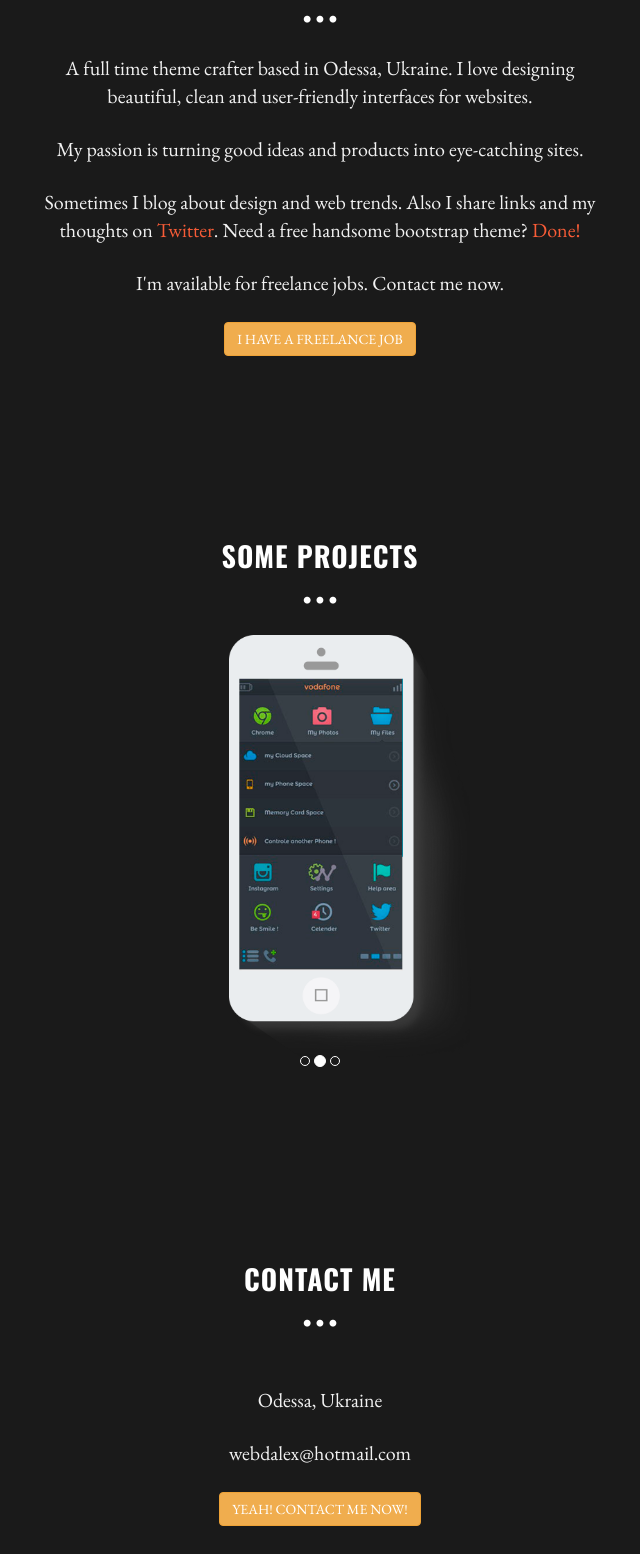
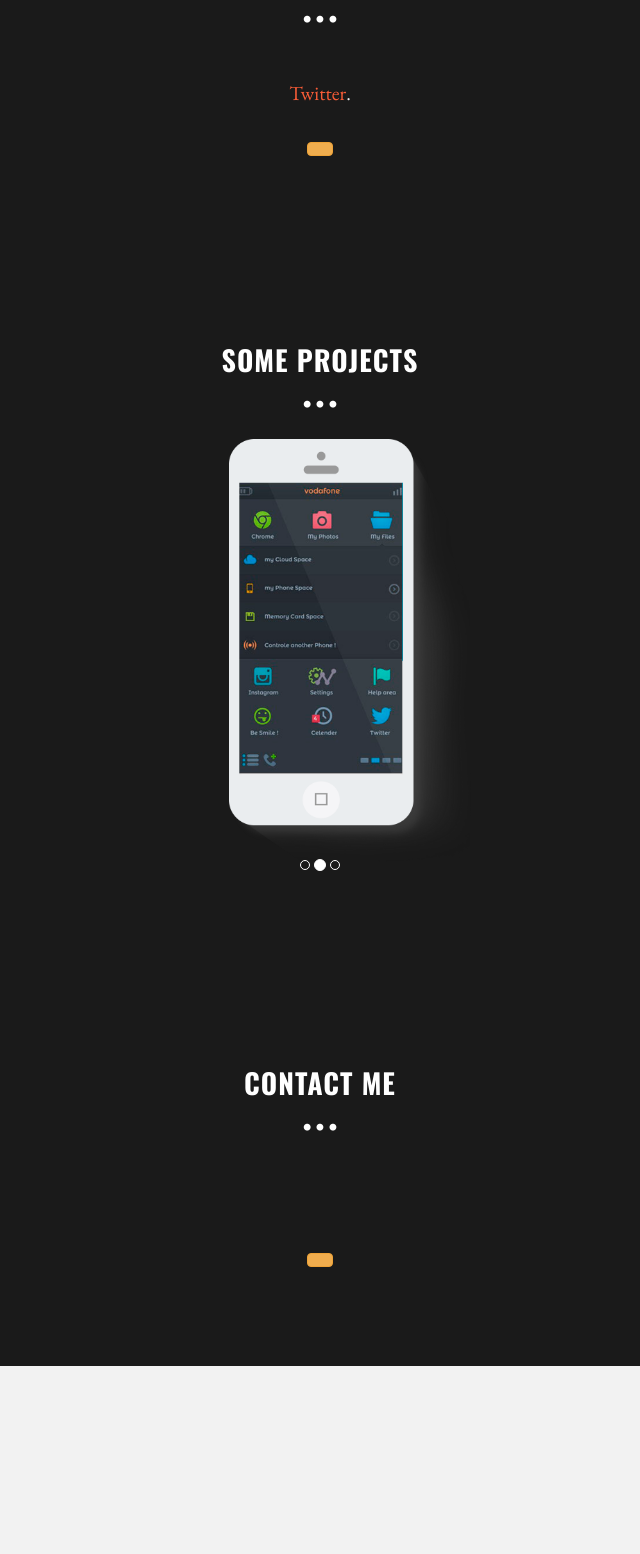
Before and after one commit to woynowskiy/woynowskiy.github.io, a plain HTML site: page index.html in a window 1280 px wide. Shown: the part 820-2374 px from the top of the page, without its empty margins (320-960 px from the left). After the commit the page ends 2186 px from the top, so only its background shows below. Drawn offline with nearby package versions, Linux system fonts and the light colour scheme.

Commit message:
Update index.html

```diff
--- a/index.html
+++ b/index.html
@@ -7,7 +7,7 @@
     <meta name="author" content="">
     <link rel="shortcut icon" href="assets/ico/favicon.png">
 
-    <title>MINIMAL - Free Bootstrap 3 Theme</title>
+    <title>MINIMAL</title>
 
     <!-- Bootstrap core CSS -->
     <link href="assets/css/bootstrap.css" rel="stylesheet">
@@ -87,11 +87,11 @@
 
 				<!-- INTRO INFORMATIO-->
 				<div class="col-lg-6 col-lg-offset-3">
-					<p>A full time theme crafter based in Odessa, Ukraine. I love designing beautiful, clean and user-friendly interfaces for websites.</p>
-					<p>My passion is turning good ideas and products into eye-catching sites.</p>
-					<p>Sometimes I blog about design and web trends. Also I share links and my thoughts on <a href="http://twitter.com/">Twitter</a>. Need a free handsome bootstrap theme? <a href="https://www.behance.net/activity">Done!</a></p>
-					<p>I'm available for freelance jobs. Contact me now.</p>
-					<p><button type="button" class="btn btn-warning">I HAVE A FREELANCE JOB</button></p>
+					<p></p>
+					<p></p>
+					<p><a href="http://twitter.com/">Twitter</a>.  <a href="https://www.behance.net/activity"></a></p>
+					<p></p>
+					<p><button type="button" class="btn btn-warning"></button></p>
 				</div>
 			</div>
 		</div><!-- /container -->
@@ -142,9 +142,9 @@
 				<p class="centered"><i class="icon icon-circle"></i><i class="icon icon-circle"></i><i class="icon icon-circle"></i></p>
 
 				<div class="col-lg-6 col-lg-offset-3">
-					<p><br/>Odessa, Ukraine<br/></p>
-					<p>webdalex@hotmail.com</p>
-					<p><button type="button" class="btn btn-warning">YEAH! CONTACT ME NOW!</button></p>
+					<p><br/><br/></p>
+					<p></p>
+					<p><button type="button" class="btn btn-warning"></button></p>
 				</div>
 			</div>
 		</div>
```
